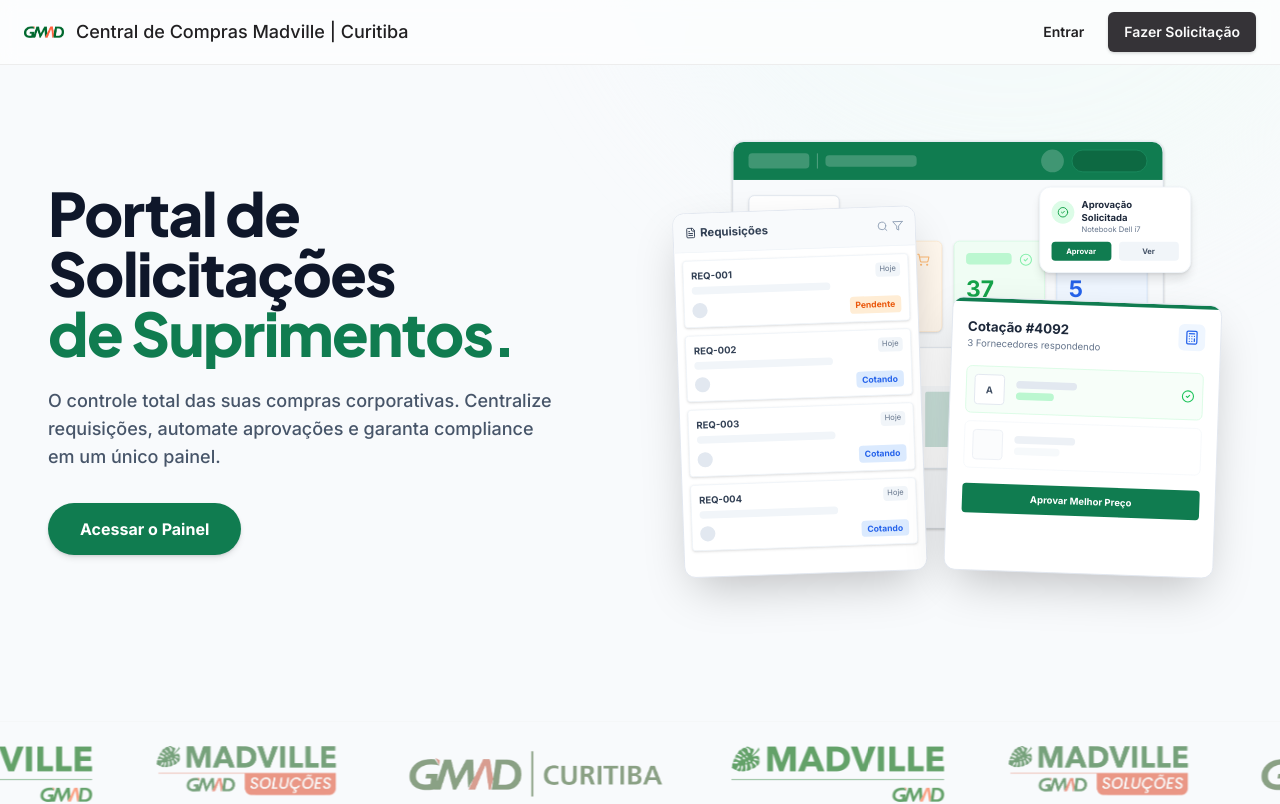
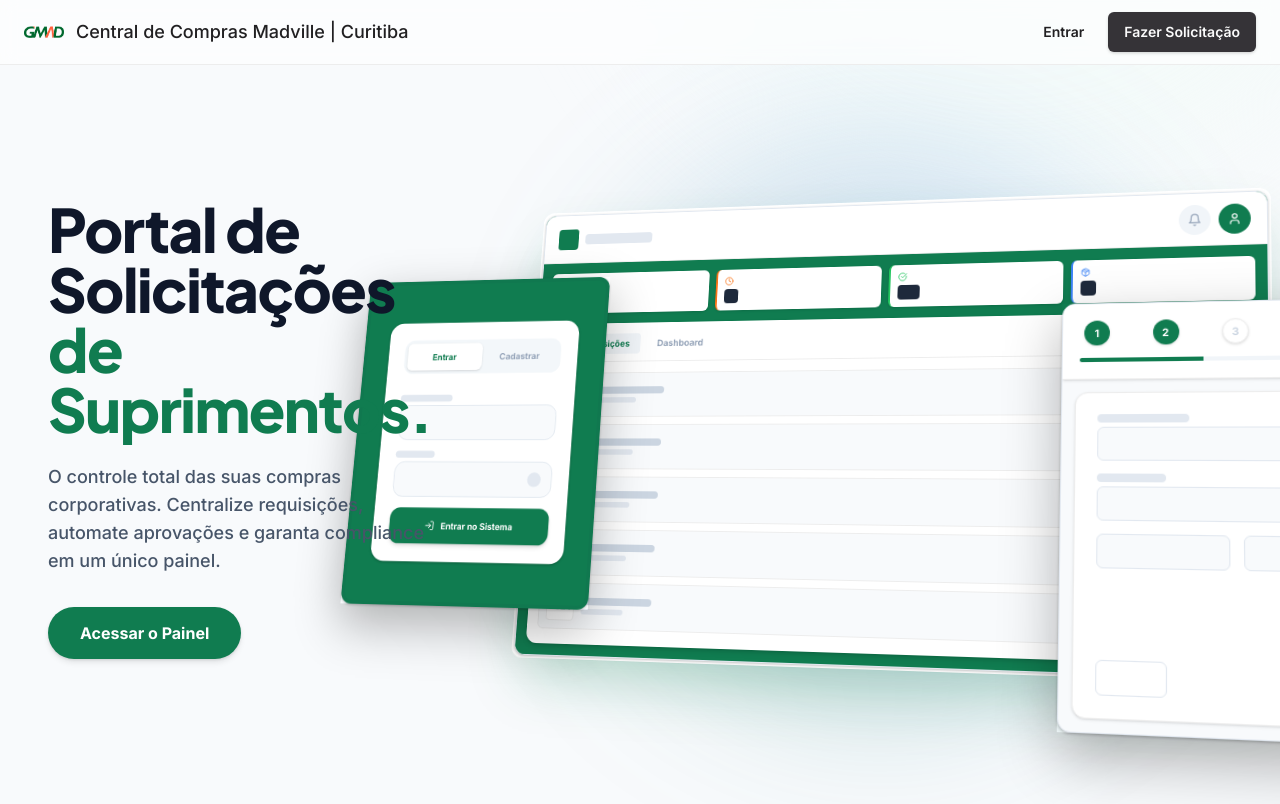
Before and after one commit to borba-anderson/comprasmadville, a React (Vite) app: page / in a window 1280 px wide. Shown: the top 804 px of the page. Built offline with nearby package versions, Linux system fonts and the light colour scheme; the HTML template or start-up script is replaced by a standard one.

Commit message:
Code edited in Lovable Code Editor
Edited UI in Lovable

```diff
--- a/src/pages/Index.tsx
+++ b/src/pages/Index.tsx
@@ -3,15 +3,20 @@ import { Header } from "@/components/layout/Header";
 import { useAuth } from "@/contexts/AuthContext";
 import {
   FileText,
-  LayoutDashboard,
+  CheckCircle,
+  Clock,
   ShoppingCart,
+  TrendingUp,
+  XCircle,
   Bell,
   User,
-  CheckCircle2,
-  Calculator,
-  Menu,
+  ArrowRight,
+  LogIn,
   Search,
   Filter,
+  Menu,
+  Calculator,
+  Package,
 } from "lucide-react";
 import {
   UserGreeting,
@@ -22,163 +27,208 @@ import {
   WorkflowTimeline,
 } from "@/components/home";
 
-// --- COMPONENTE INTERNO: MASHUP DE 4 TELAS REAIS (Mantido) ---
-const HeroAppScreens = () => {
-  return (
-    <div className="relative w-full max-w-[900px] mx-auto h-[400px] md:h-[480px] z-20 mt-8 lg:mt-0 [perspective:1000px]">
-      {/* TELA 1: DASHBOARD (Fundo / Principal) */}
-      <div className="absolute top-0 left-[10%] w-[80%] h-[85%] bg-[#F8FAFC] rounded-xl shadow-2xl border border-slate-200/80 overflow-hidden transform translate-z-0 z-10">
-        <div className="bg-[#107c50] px-4 py-2 flex justify-between items-center h-10">
+// ==========================================
+// 1. COMPONENTES VISUAIS (MOCKS) - INTERNOS
+// ==========================================
+
+// Visual da Tela de Login (Baseado no seu Auth.tsx)
+const MockAuthScreen = () => (
+  <div className="w-full h-full bg-[#107c50] flex items-center justify-center relative overflow-hidden rounded-xl border-4 border-slate-800/5 shadow-2xl">
+    {/* Card Branco de Login */}
+    <div className="w-[85%] bg-white rounded-2xl shadow-2xl p-5 transform scale-95">
+      {/* Abas Entrar/Cadastrar */}
+      <div className="flex bg-slate-100/80 p-1 rounded-xl mb-6">
+        <div className="flex-1 py-2 text-center text-[10px] font-bold bg-white text-[#107c50] shadow-sm rounded-lg">
+          Entrar
+        </div>
+        <div className="flex-1 py-2 text-center text-[10px] font-bold text-slate-400">Cadastrar</div>
+      </div>
+      {/* Inputs Falsos */}
+      <div className="space-y-3">
+        <div className="space-y-1">
+          <div className="h-2 w-1/3 bg-slate-200 rounded"></div>
+          <div className="h-10 w-full bg-slate-50 border border-slate-200 rounded-xl"></div>
+        </div>
+        <div className="space-y-1">
+          <div className="h-2 w-1/4 bg-slate-200 rounded"></div>
+          <div className="h-10 w-full bg-slate-50 border border-slate-200 rounded-xl flex items-center justify-end px-3">
+            <div className="w-4 h-4 rounded-full bg-slate-200"></div>
+          </div>
+        </div>
+        <div className="h-10 w-full bg-[#107c50] hover:bg-[#0d6942] rounded-xl mt-4 flex items-center justify-center text-white text-[10px] font-bold gap-2 shadow-lg shadow-emerald-900/10">
+          <LogIn size={12} /> Entrar no Sistema
+        </div>
+      </div>
+    </div>
+  </div>
+);
+
+// Visual do Painel Principal (Baseado no seu Painel.tsx)
+const MockPainelScreen = () => (
+  <div className="w-full h-full bg-[#107c50] flex flex-col rounded-xl overflow-hidden border border-slate-200 shadow-2xl">
+    {/* Header do Painel */}
+    <div className="bg-white sticky top-0 h-14 flex items-center justify-between px-4 shrink-0 border-b">
       <div className="flex items-center gap-2">
-            <div className="w-16 h-4 bg-white/20 rounded"></div>
-            <div className="w-[1px] h-4 bg-white/30"></div>
-            <div className="w-24 h-3 bg-white/20 rounded"></div>
+        <div className="w-6 h-6 bg-[#107c50] rounded"></div>
+        <div className="w-20 h-3 bg-slate-200 rounded"></div>
       </div>
       <div className="flex gap-2">
-            <div className="w-6 h-6 bg-white/20 rounded-full"></div>
-            <div className="w-20 h-6 bg-[#0d6942] rounded-full border border-[#1a8a5d]"></div>
+        <div className="w-8 h-8 bg-slate-100 rounded-full flex items-center justify-center">
+          <Bell size={14} className="text-slate-400" />
+        </div>
+        <div className="w-8 h-8 bg-[#107c50] rounded-full flex items-center justify-center text-white">
+          <User size={14} />
         </div>
       </div>
-        <div className="p-4">
-          <div className="flex gap-3 mb-4">
-            <div className="w-24 h-8 bg-white border border-slate-200 rounded-lg shadow-sm"></div>
-            <div className="w-24 h-8 bg-transparent border border-transparent rounded-lg"></div>
     </div>
-          <div className="grid grid-cols-4 gap-3">
-            <div className="bg-white p-3 rounded-lg border border-slate-200 h-24 shadow-sm">
-              <div className="flex justify-between mb-2">
-                <div className="w-8 h-3 bg-slate-200 rounded"></div>
-                <FileText size={14} className="text-slate-300" />
+
+    {/* Conteúdo do Painel */}
+    <div className="p-3 bg-[#107c50] flex-1 overflow-hidden flex flex-col gap-3">
+      {/* Cards de Stats */}
+      <div className="grid grid-cols-4 gap-2">
+        <div className="bg-white p-2 rounded-lg shadow-sm">
+          <div className="flex justify-between mb-1">
+            <FileText size={10} className="text-slate-400" />
           </div>
-              <div className="text-2xl font-bold text-slate-700">73</div>
+          <div className="h-4 w-6 bg-slate-800 rounded"></div>
         </div>
-            <div className="bg-orange-50 p-3 rounded-lg border border-orange-100 h-24 shadow-sm">
-              <div className="flex justify-between mb-2">
-                <div className="w-12 h-3 bg-orange-200 rounded"></div>
-                <ShoppingCart size={14} className="text-orange-300" />
+        <div className="bg-white p-2 rounded-lg shadow-sm border-l-2 border-orange-500">
+          <div className="flex justify-between mb-1">
+            <Clock size={10} className="text-orange-500" />
           </div>
-              <div className="text-2xl font-bold text-orange-600">8</div>
+          <div className="h-4 w-4 bg-slate-800 rounded"></div>
         </div>
-            <div className="bg-green-50 p-3 rounded-lg border border-green-100 h-24 shadow-sm">
-              <div className="flex justify-between mb-2">
-                <div className="w-12 h-3 bg-green-200 rounded"></div>
-                <CheckCircle2 size={14} className="text-green-300" />
+        <div className="bg-white p-2 rounded-lg shadow-sm border-l-2 border-green-500">
+          <div className="flex justify-between mb-1">
+            <CheckCircle size={10} className="text-green-500" />
           </div>
-              <div className="text-2xl font-bold text-green-600">37</div>
+          <div className="h-4 w-6 bg-slate-800 rounded"></div>
         </div>
-            <div className="bg-blue-50 p-3 rounded-lg border border-blue-100 h-24 shadow-sm">
-              <div className="flex justify-between mb-2">
-                <div className="w-10 h-3 bg-blue-200 rounded"></div>
-                <Calculator size={14} className="text-blue-300" />
+        <div className="bg-white p-2 rounded-lg shadow-sm border-l-2 border-blue-500">
+          <div className="flex justify-between mb-1">
+            <Package size={10} className="text-blue-500" />
           </div>
-              <div className="text-2xl font-bold text-blue-600">5</div>
+          <div className="h-4 w-4 bg-slate-800 rounded"></div>
         </div>
       </div>
-          <div className="mt-4 h-32 bg-white rounded-lg border border-slate-200 shadow-sm p-3">
-            <div className="w-20 h-3 bg-slate-200 rounded mb-4"></div>
-            <div className="w-full h-16 bg-slate-50 rounded-b flex items-end gap-2 px-2 pb-0">
-              {[40, 70, 50, 90, 60, 80, 45].map((h, i) => (
-                <div key={i} className="flex-1 bg-[#107c50]/20 rounded-t-sm" style={{ height: `${h}%` }}></div>
+
+      {/* Tabela Principal */}
+      <div className="bg-white rounded-xl shadow-lg flex-1 p-3 overflow-hidden">
+        <div className="flex gap-2 mb-3 border-b pb-2">
+          <div className="px-3 py-1 bg-slate-100 text-[#107c50] rounded-md text-[10px] font-bold flex gap-1 items-center">
+            <FileText size={10} /> Requisições
+          </div>
+          <div className="px-3 py-1 text-slate-400 text-[10px] font-bold">Dashboard</div>
+        </div>
+        <div className="space-y-2">
+          {[1, 2, 3, 4, 5].map((i) => (
+            <div
+              key={i}
+              className="flex items-center justify-between p-2 border rounded-lg bg-slate-50 hover:bg-white transition-colors"
+            >
+              <div className="flex gap-2 items-center">
+                <div className="w-8 h-8 rounded bg-white border flex items-center justify-center font-bold text-[10px] text-slate-500">
+                  #{i}24
+                </div>
+                <div>
+                  <div className="w-20 h-2 bg-slate-300 rounded mb-1"></div>
+                  <div className="w-12 h-1.5 bg-slate-200 rounded"></div>
+                </div>
+              </div>
+              <div
+                className={`px-1.5 py-0.5 rounded text-[8px] font-bold ${i === 1 ? "bg-orange-100 text-orange-600" : i === 2 ? "bg-blue-100 text-blue-600" : "bg-green-100 text-green-600"}`}
+              >
+                {i === 1 ? "PENDENTE" : i === 2 ? "ANÁLISE" : "APROVADO"}
+              </div>
+            </div>
           ))}
         </div>
       </div>
     </div>
   </div>
+);
 
-      {/* TELA 2: LISTA DE REQUISIÇÕES (Esquerda / Sobreposta) */}
-      <div className="absolute top-[15%] left-0 w-[45%] h-[80%] bg-white rounded-xl shadow-[0_20px_50px_-12px_rgba(0,0,0,0.25)] border border-slate-200 overflow-hidden transform -rotate-2 hover:rotate-0 transition-transform duration-500 z-20">
-        <div className="bg-slate-50 p-3 border-b border-slate-100 flex justify-between items-center">
-          <span className="font-bold text-slate-700 text-xs flex items-center gap-1">
-            <FileText size={12} /> Requisições
-          </span>
-          <div className="flex gap-1">
-            <Search size={12} className="text-slate-400" />
-            <Filter size={12} className="text-slate-400" />
-          </div>
-        </div>
-        <div className="p-2 space-y-2">
-          {[1, 2, 3, 4].map((i) => (
+// Visual do Formulário (Baseado no seu Requisicao.tsx)
+const MockFormScreen = () => (
+  <div className="w-full h-full bg-slate-50 flex flex-col rounded-xl overflow-hidden border border-slate-200 shadow-2xl relative">
+    {/* Stepper Header */}
+    <div className="bg-white border-b p-4 shadow-sm">
+      <div className="flex justify-between items-center px-1 mb-3">
+        {[1, 2, 3, 4, 5].map((step) => (
           <div
-              key={i}
-              className="p-2 bg-white border border-slate-100 rounded shadow-sm hover:border-green-200 transition-colors cursor-default"
+            key={step}
+            className={`w-6 h-6 rounded-full flex items-center justify-center text-[10px] font-bold shadow-sm ${step <= 2 ? "bg-[#107c50] text-white" : "bg-white border text-slate-300"}`}
           >
-              <div className="flex justify-between mb-1">
-                <span className="text-[10px] font-bold text-slate-700">REQ-00{i}</span>
-                <span className="text-[8px] bg-slate-100 px-1 rounded text-slate-500">Hoje</span>
-              </div>
-              <div className="w-2/3 h-2 bg-slate-100 rounded mb-1"></div>
-              <div className="flex justify-between items-center mt-2">
-                <div className="w-4 h-4 rounded-full bg-slate-200"></div>
-                <span
-                  className={`text-[9px] font-bold px-1.5 py-0.5 rounded ${i === 1 ? "bg-orange-100 text-orange-600" : "bg-blue-100 text-blue-600"}`}
-                >
-                  {i === 1 ? "Pendente" : "Cotando"}
-                </span>
-              </div>
+            {step}
           </div>
         ))}
       </div>
-      </div>
-
-      {/* TELA 3: DETALHES / COTAÇÃO (Direita / Sobreposta) */}
-      <div className="absolute bottom-[5%] right-0 w-[50%] h-[60%] bg-white rounded-xl shadow-[0_20px_50px_-12px_rgba(0,0,0,0.25)] border border-slate-200 overflow-hidden transform rotate-2 hover:rotate-0 transition-transform duration-500 z-30">
-        <div className="bg-[#107c50] h-1 w-full"></div>
-        <div className="p-4">
-          <div className="flex justify-between items-start mb-4">
-            <div>
-              <h4 className="font-bold text-slate-800 text-sm">Cotação #4092</h4>
-              <p className="text-[10px] text-slate-500">3 Fornecedores respondendo</p>
-            </div>
-            <div className="bg-blue-50 text-blue-600 p-1.5 rounded-lg">
-              <Calculator size={16} />
-            </div>
-          </div>
-          <div className="space-y-2">
-            <div className="flex items-center gap-3 p-2 bg-green-50/50 border border-green-100 rounded-lg">
-              <div className="w-8 h-8 rounded bg-white border border-slate-200 flex items-center justify-center font-bold text-[10px] text-slate-600">
-                A
-              </div>
-              <div className="flex-1">
-                <div className="w-16 h-2 bg-slate-200 rounded mb-1"></div>
-                <div className="w-10 h-2 bg-green-200 rounded"></div>
-              </div>
-              <CheckCircle2 size={14} className="text-green-500" />
-            </div>
-            <div className="flex items-center gap-3 p-2 bg-white border border-slate-100 rounded-lg opacity-60">
-              <div className="w-8 h-8 rounded bg-slate-50 border border-slate-200"></div>
-              <div className="flex-1">
-                <div className="w-16 h-2 bg-slate-200 rounded mb-1"></div>
-                <div className="w-12 h-2 bg-slate-100 rounded"></div>
-              </div>
-            </div>
-          </div>
-          <button className="w-full mt-4 bg-[#107c50] text-white text-[10px] font-bold py-2 rounded hover:bg-[#0d6942]">
-            Aprovar Melhor Preço
-          </button>
+      <div className="h-1 w-full bg-slate-100 rounded-full overflow-hidden">
+        <div className="h-full w-[40%] bg-[#107c50]"></div>
       </div>
     </div>
 
-      {/* TELA 4: MODAL MOBILE (Flutuante Topo Direita) */}
-      <div className="absolute top-[10%] right-[5%] w-[160px] bg-white rounded-xl shadow-xl border border-slate-100 p-3 animate-bounce-slow z-40">
-        <div className="flex items-start gap-2">
-          <div className="bg-green-100 text-green-600 p-1.5 rounded-full mt-0.5">
-            <CheckCircle2 size={12} />
+    {/* Form Body */}
+    <div className="p-5 flex-1 flex flex-col gap-3 bg-white m-3 rounded-xl border shadow-sm">
+      <div className="space-y-1">
+        <div className="h-2 w-1/3 bg-slate-200 rounded"></div>
+        <div className="h-8 w-full bg-slate-50 border border-slate-200 rounded-lg"></div>
       </div>
-          <div>
-            <p className="text-[10px] font-bold text-slate-800 leading-tight">Aprovação Solicitada</p>
-            <p className="text-[8px] text-slate-500 leading-tight mt-0.5">Notebook Dell i7</p>
+      <div className="space-y-1">
+        <div className="h-2 w-1/4 bg-slate-200 rounded"></div>
+        <div className="h-8 w-full bg-slate-50 border border-slate-200 rounded-lg"></div>
       </div>
+      <div className="grid grid-cols-2 gap-3">
+        <div className="h-8 w-full bg-slate-50 border border-slate-200 rounded-lg"></div>
+        <div className="h-8 w-full bg-slate-50 border border-slate-200 rounded-lg"></div>
       </div>
-        <div className="flex gap-2 mt-2">
-          <button className="flex-1 bg-[#107c50] text-white text-[8px] font-bold py-1 rounded">Aprovar</button>
-          <button className="flex-1 bg-slate-100 text-slate-600 text-[8px] font-bold py-1 rounded">Ver</button>
+
+      {/* Buttons */}
+      <div className="mt-auto flex justify-between pt-2">
+        <div className="w-16 h-8 bg-white border border-slate-200 rounded-lg"></div>
+        <div className="w-20 h-8 bg-[#107c50] rounded-lg flex items-center justify-center text-white gap-1 text-[10px] font-bold shadow-lg shadow-green-900/10">
+          Próximo <ArrowRight size={10} />
+        </div>
       </div>
     </div>
   </div>
 );
+
+// ==========================================
+// 2. COMPOSIÇÃO 3D (O PALCO)
+// ==========================================
+
+const Hero3DComposition = () => {
+  return (
+    <div className="relative w-full h-[500px] md:h-[600px] flex items-center justify-center [perspective:1500px] overflow-visible mt-10 lg:mt-0">
+      {/* Grupo Rotacionado (O ângulo geral) */}
+      <div className="relative w-[300px] md:w-[600px] lg:w-[800px] h-[400px] md:h-[500px] transform [transform-style:preserve-3d] [transform:rotateX(10deg)_rotateY(-12deg)_rotateZ(2deg)] transition-transform duration-700 ease-out hover:[transform:rotateX(5deg)_rotateY(-5deg)_rotateZ(0deg)]">
+        {/* TELA CENTRAL (Painel Principal) - O foco */}
+        <div className="absolute top-0 left-0 w-full h-full transform [transform:translateZ(0px)] shadow-[0_30px_60px_-15px_rgba(16,124,80,0.3)] bg-white rounded-xl z-20 transition-all duration-500 hover:[transform:translateZ(30px)] border-[3px] border-white">
+          <MockPainelScreen />
+        </div>
+
+        {/* TELA FLUTUANTE ESQUERDA (Auth) - Login */}
+        <div className="absolute top-[20%] -left-[15%] md:-left-[20%] w-[240px] md:w-[280px] h-[300px] md:h-[350px] transform [transform:translateZ(80px)] shadow-[0_20px_50px_rgba(0,0,0,0.3)] transition-all duration-500 hover:[transform:translateZ(120px)_scale(1.05)] z-30">
+          <MockAuthScreen />
+        </div>
+
+        {/* TELA FLUTUANTE DIREITA (Formulário) - Requisição */}
+        <div className="absolute bottom-[-10%] -right-[10%] md:-right-[15%] w-[260px] md:w-[320px] h-[350px] md:h-[400px] transform [transform:translateZ(120px)] shadow-[0_20px_50px_rgba(0,0,0,0.3)] transition-all duration-500 hover:[transform:translateZ(160px)_scale(1.05)] z-40">
+          <MockFormScreen />
+        </div>
+      </div>
+
+      {/* Glow de fundo */}
+      <div className="absolute top-1/2 left-1/2 -translate-x-1/2 -translate-y-1/2 w-[600px] h-[600px] bg-gradient-to-tr from-[#107c50]/20 to-blue-500/20 blur-[80px] rounded-full -z-10 pointer-events-none"></div>
+    </div>
+  );
 };
 
-// --- PÁGINA PRINCIPAL ---
+// ==========================================
+// 3. PÁGINA PRINCIPAL (INDEX)
+// ==========================================
+
 const Index = () => {
   const { user } = useAuth();
 
@@ -202,12 +252,10 @@ const Index = () => {
         <Header />
 
         <main className="max-w-[1440px] mx-auto">
-          {/* === 1. HERO SECTION (Layout Ajustado) === */}
-          <section className="px-6 md:px-12 pt-10 pb-16 lg:pt-16 lg:pb-20 flex flex-col lg:flex-row items-center justify-between gap-10 lg:gap-12 min-h-[550px]">
+          {/* === 1. HERO SECTION (COM EFEITO 3D AGRESSIVO) === */}
+          <section className="px-6 md:px-12 pt-10 pb-16 lg:pt-16 lg:pb-32 flex flex-col lg:flex-row items-center justify-between gap-10 lg:gap-12 min-h-[600px]">
             {/* Texto Hero */}
-            {/* max-w aumentado para 650px para evitar quebra de linha indesejada */}
             <div className="flex-1 text-center lg:text-left max-w-[650px] relative z-30">
-              {/* TÍTULO ESTÁTICO (Sem Typewriter, Tamanho Ajustado) */}
               <h1 className="font-jakarta text-4xl sm:text-5xl lg:text-6xl font-extrabold text-[#0F172A] mb-6 tracking-tight leading-tight">
                 Portal de Solicitações <br />
                 <span className="text-[#107c50]">de Suprimentos.</span>
@@ -231,12 +279,12 @@ const Index = () => {
               </div>
             </div>
 
-            {/* Composição de Telas (HeroAppScreens) */}
+            {/* Composição 3D (Hero3DComposition) */}
             <div
               className="flex-1 w-full animate-fade-in opacity-0 scale-95 origin-center relative z-20"
               style={{ animationDelay: "0.5s", animationFillMode: "forwards" }}
             >
-              <HeroAppScreens />
+              <Hero3DComposition />
             </div>
           </section>
 
```
Lines whose indentation alone changed are shown as unchanged.
